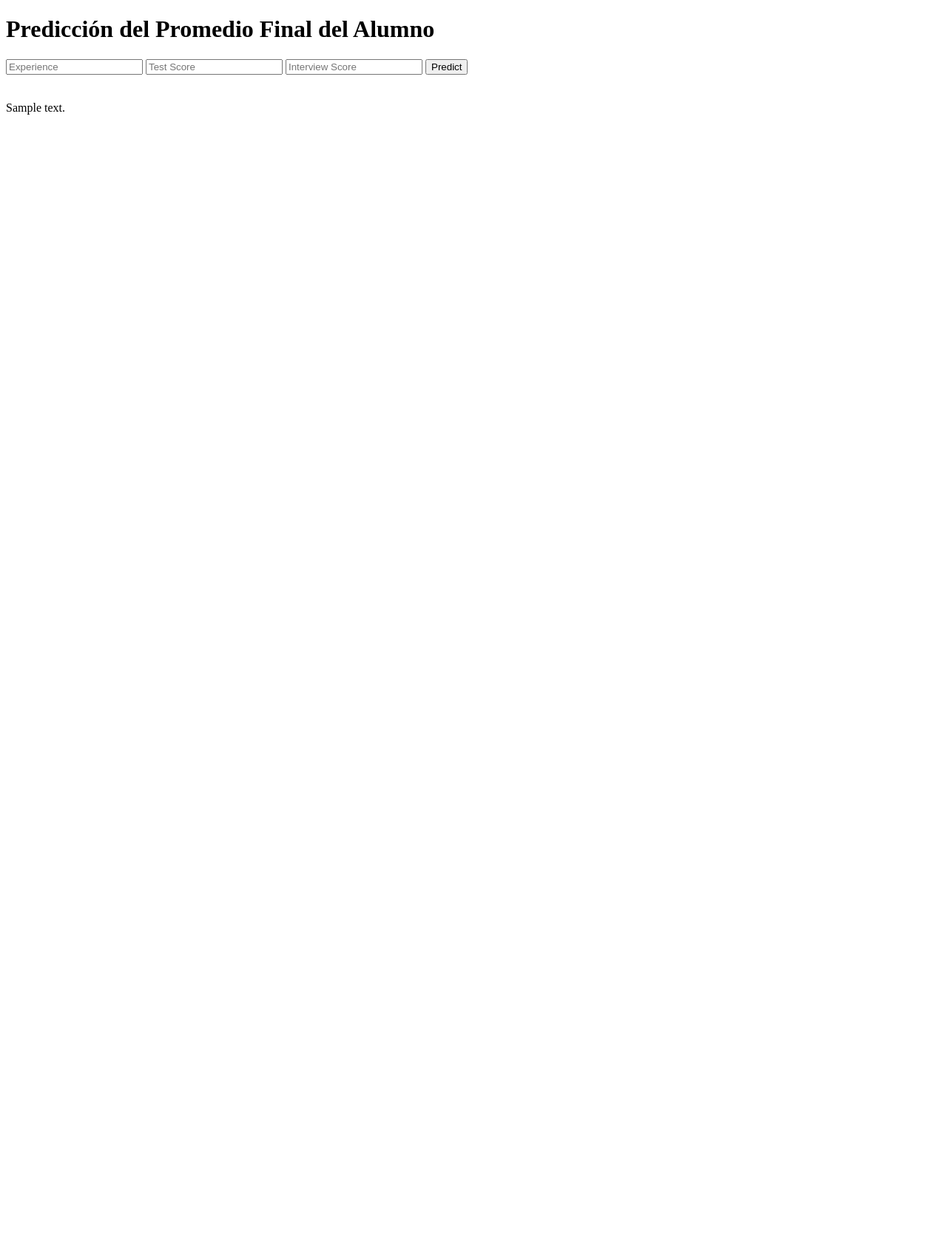
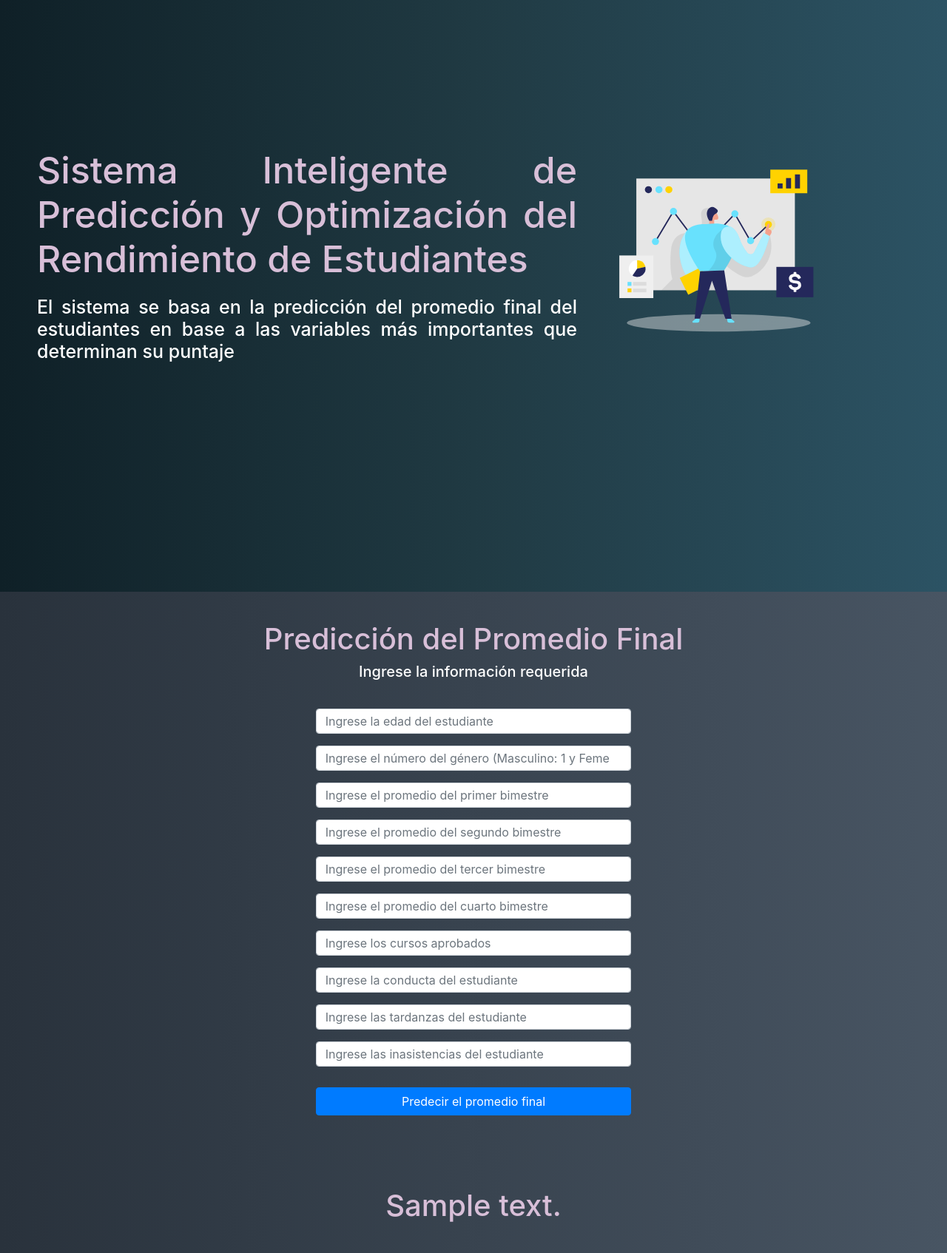
Before and after one commit to SaavedraAndrei/Model, a Flask app: template templates/index.html in a window 1280 px wide. Shown: the whole page at 74% size. Before the commit the page ends 155 px from the top, so only its background shows below. Run offline with Flask 2, Linux system fonts and the light colour scheme; the template is opened without the code that fills it: most values are stand-ins (such as "Sample title", 1, 10 or a date in 2020); parts of the project's set-up code (start-up, migrations or seed data) failed here and were passed over; some libraries are stand-ins or nearby versions.

Commit message:
Version 2.0

```diff
--- a/app.py
+++ b/app.py
@@ -3,7 +3,8 @@ from flask import Flask, request, jsonify, render_template
 import pickle
 
 app = Flask(__name__)
-model = pickle.load(open('model_02.pickle', 'rb'))
+model = pickle.load(open('model_03.pickle', 'rb'))
+local_scaler = pickle.load(open('sc_03.pickle', 'rb'))
 
 @app.route('/')
 def home():
@@ -14,13 +15,13 @@ def predict():
     '''
     For rendering results on HTML GUI
     '''
-    int_features = [int(x) for x in request.form.values()]
+    int_features = [float(x) for x in request.form.values()]
     final_features = [np.array(int_features)]
-    prediction = model.predict(final_features)
+    prediction = model.predict(local_scaler.transform(final_features))
 
     output = round(prediction[0], 2)
 
-    return render_template('index.html', prediction_text='El promedio final del alumno es {}'.format(output))
+    return render_template('index.html', prediction_text='El promedio final del alumno es {}'.format(prediction))
 
 
 if __name__ == "__main__":
--- /dev/null
+++ b/static/styles/main.css
@@ -0,0 +1,110 @@
+
+body{
+    color: white;
+}
+
+.contenedor{
+    width: 100vw;
+    height: 100vh;
+    padding-top: 200px;
+    display: flex;
+    justify-content: space-between;
+    text-align: center;
+    background: #0f2027; /* fallback for old browsers */
+    background: -webkit-linear-gradient(to right, #0f2027, #203a43, #2c5364); /* Chrome 10-25, Safari 5.1-6 */
+    background: linear-gradient(to right, #0f2027, #203a43, #2c5364); /* W3C, IE 10+/ Edge, Firefox 16+, Chrome 26+, Opera 12+, Safari 7+ */
+}
+
+.contenedor-textos{
+    max-width: 730px;
+    margin-left: 50px;
+}
+
+.titulo{
+    color: thistle;
+    font-size: 50px;
+    text-align: justify;
+
+}
+
+.subtitulo{
+    font-size: 25px;
+    text-align: justify;
+    margin-top: 20px;
+}
+
+.imagen{
+    padding-right: 130px ;
+    width: 100%;
+    height: auto;
+
+}
+
+
+form {
+    width: 100%;
+    margin: 30px auto;
+    display: flex;
+    flex-direction: column;
+    justify-content: center;
+    align-items: center;
+}
+
+form input {
+    margin: 0.5rem 0 ;
+}
+
+form button {
+   margin: 20px 0;
+
+}
+
+
+
+.btn-grad {background-image: linear-gradient(to right, #2b5876 0%, #4e4376  51%, #2b5876  100%)}
+.btn-grad {
+   margin: 10px;
+   padding: 15px 45px;
+   text-align: center;
+   text-transform: uppercase;
+   transition: 0.5s;
+   background-size: 200% auto;
+   color: white;
+   box-shadow: 0 0 20px #eee;
+   border-radius: 10px;
+   display: block;
+ }
+
+ .btn-grad:hover {
+   background-position: right center; /* change the direction of the change here */
+   color: #fff;
+   text-decoration: none;
+}
+
+.body{
+    background: #485563;  /* fallback for old browsers */
+background: -webkit-linear-gradient(to right, #29323c, #485563);  /* Chrome 10-25, Safari 5.1-6 */
+background: linear-gradient(to right, #29323c, #485563); /* W3C, IE 10+/ Edge, Firefox 16+, Chrome 26+, Opera 12+, Safari 7+ */
+
+}
+
+.body-titulo{
+    text-align: center;
+    font-size: 20px;
+
+}
+
+.body-prin{
+    text-align: center;
+    padding-top: 40px;
+    color: thistle;
+
+}
+
+.prediccion{
+    font-size: 40px;
+    text-align: center;
+    color: thistle;
+    padding-bottom: 40px;
+    margin: 0 auto;
+}
--- a/templates/index.html
+++ b/templates/index.html
@@ -8,25 +8,51 @@
   <link href='https://fonts.googleapis.com/css?family=Arimo' rel='stylesheet' type='text/css'>
   <link href='https://fonts.googleapis.com/css?family=Hind:300' rel='stylesheet' type='text/css'>
   <link href='https://fonts.googleapis.com/css?family=Open+Sans+Condensed:300' rel='stylesheet' type='text/css'>
+  <link rel="stylesheet" href="https://stackpath.bootstrapcdn.com/bootstrap/4.3.1/css/bootstrap.min.css" integrity="sha384-ggOyR0iXCbMQv3Xipma34MD+dH/1fQ784/j6cY/iJTQUOhcWr7x9JvoRxT2MZw1T" crossorigin="anonymous">
+  <link rel= "stylesheet" type= "text/css" href= "{{ url_for('static',filename='styles/main.css') }}">
 
 </head>
 
 <body>
- <div class="login">
-	<h1>Predicción del Promedio Final del Alumno</h1>
+
+  <main class="contenedor">
+    <div class="contenedor-textos">
+      <h1 class="titulo">Sistema Inteligente de Predicción y Optimización del Rendimiento de Estudiantes</h1>
+      <h2 class="subtitulo">El sistema se basa en la predicción del promedio final del estudiantes en base a las variables más importantes que determinan su puntaje</h2>
+    </div>
+    <div class="contenedor-imagen">
+      <img class="imagen" src="{{ url_for('static',filename='styles/img1.svg') }}" alt="Imagen de análisis">
+    </div>
+  </main>
+
+
+  <div class="body">
+    <h1 class="body-prin">Predicción del Promedio Final</h1>
+
+    <div class="body-contenedor">
+    <h3 class="body-titulo">Ingrese la información requerida</h3>
 
       <!-- Main Input For Receiving Query to our ML -->
-    <form action="{{ url_for('predict')}}"method="post">
-    	<input type="text" name="experience" placeholder="Experience" required="required" />
-      <input type="text" name="test_score" placeholder="Test Score" required="required" />
-	  	<input type="text" name="interview_score" placeholder="Interview Score" required="required" />
+      <form action="{{ url_for('predict')}}" method="POST">
 
-      <button type="submit" class="btn btn-primary btn-block btn-large">Predict</button>
+        <input class="form-control col-4" type="number" name="edad" placeholder="Ingrese la edad del estudiante" required="required" />
+        <input class="form-control col-4" type="number" name="genero" placeholder="Ingrese el número del género (Masculino: 1 y Femenino: 0)" required="required" />
+        <input class="form-control col-4" type="number" name="prom1" placeholder="Ingrese el promedio del primer bimestre" required="required" />
+        <input class="form-control col-4" type="number" name="prom2" placeholder="Ingrese el promedio del segundo bimestre" required="required" />
+        <input class="form-control col-4" type="number" name="prom3" placeholder="Ingrese el promedio del tercer bimestre" required="required" />
+        <input class="form-control col-4" type="number" name="prom4" placeholder="Ingrese el promedio del cuarto bimestre" required="required" />
+        <input class="form-control col-4" type="number" name="curaprob" placeholder="Ingrese los cursos aprobados" required="required" />
+        <input class="form-control col-4" type="number" name="conducta" placeholder="Ingrese la conducta del estudiante" required="required" />
+        <input class="form-control col-4" type="number" name="tardanzas" placeholder="Ingrese las tardanzas del estudiante" required="required" />
+        <input class="form-control col-4" type="number" name="inasistencias" placeholder="Ingrese las inasistencias del estudiante" required="required" />
+
+        <button type="submit" class="btn btn-primary btn-block col-4">Predecir el promedio final</button>
       </form>
 
       <br>
       <br>
-   {{ prediction_text }}
+      <h3 class="prediccion">{{ prediction_text }}</h3>
+    </div>
 
   </div>
 
```
Also changed, not shown: static/styles/img1.svg (added), 3 other files. Lines whose indentation alone changed are shown as unchanged.
